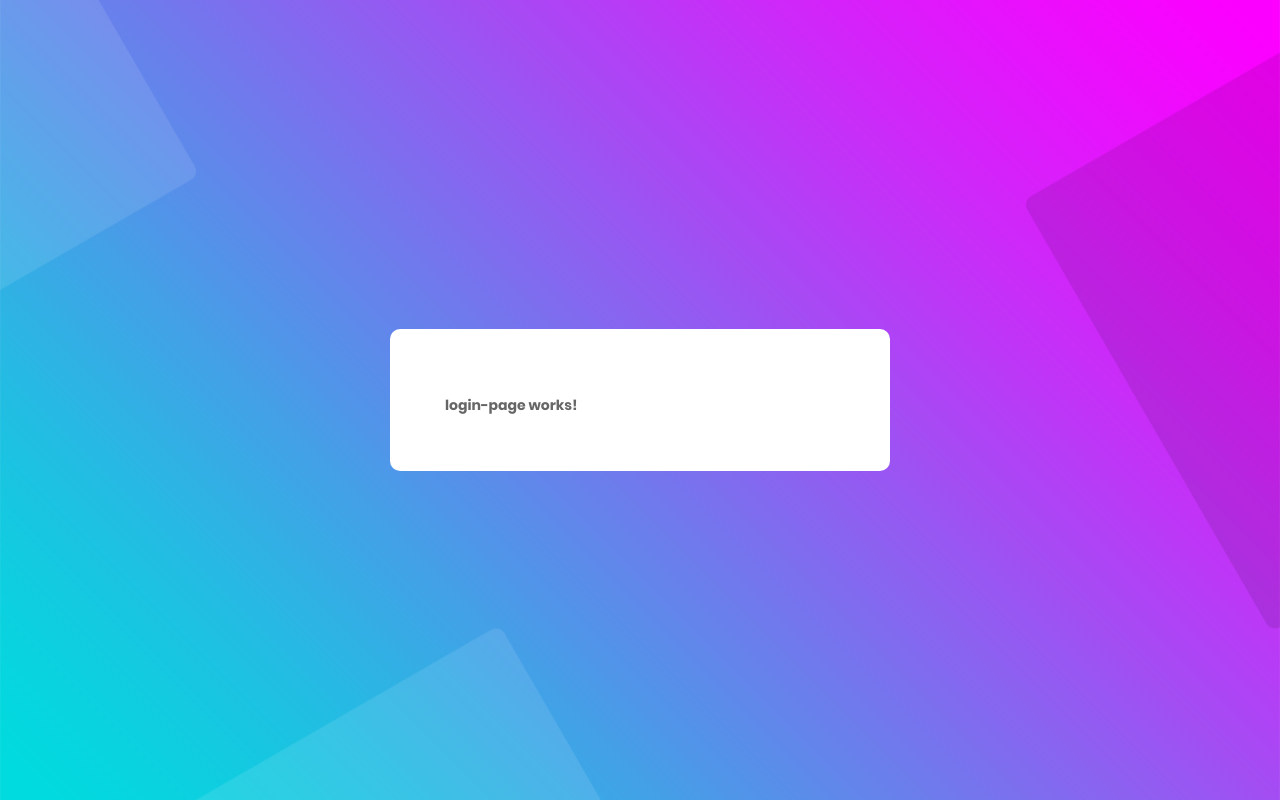
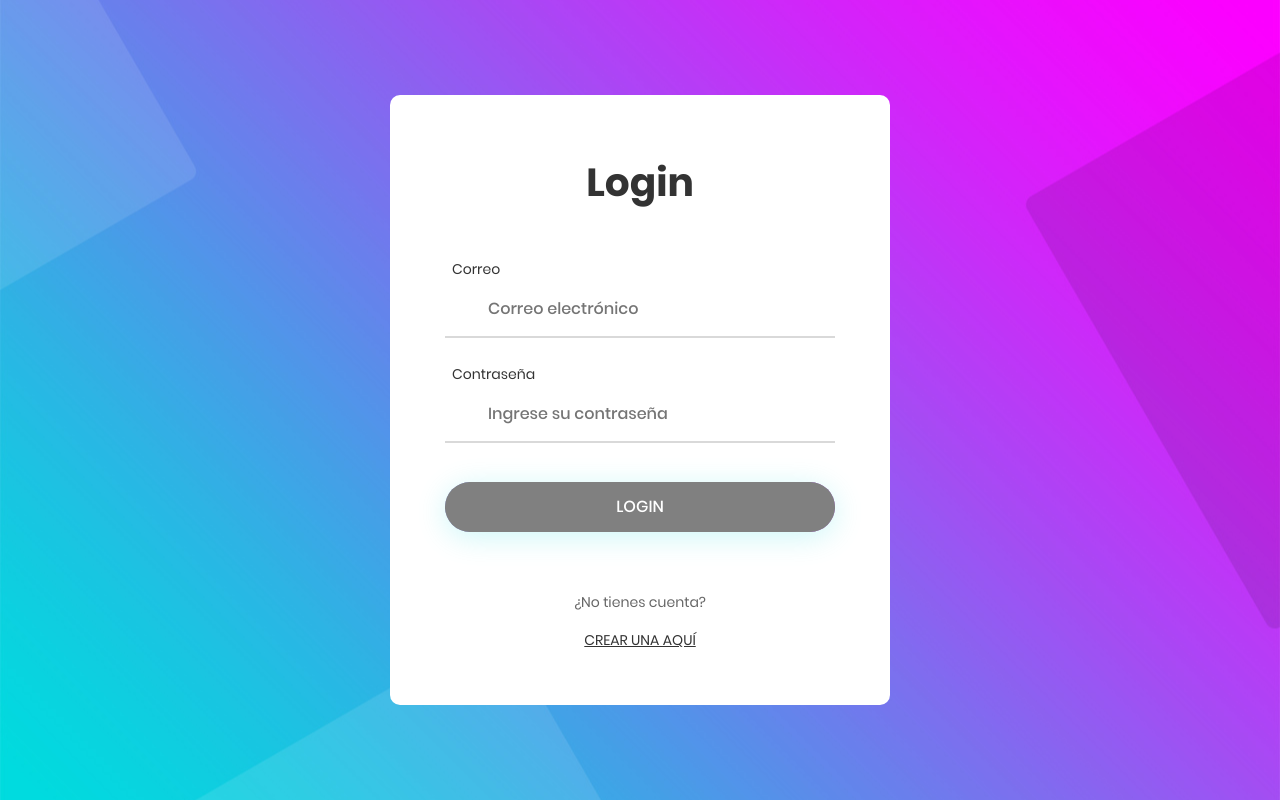
Before and after one commit to josue173/authApp, an Angular app: page /auth/login in a window 1280 px wide. Built offline with nearby package versions, Linux system fonts and the light colour scheme.

Commit message:
feat(auth): login works

```diff
--- a/src/app/auth/pages/login-page/login-page.component.html
+++ b/src/app/auth/pages/login-page/login-page.component.html
@@ -1 +1,51 @@
-<p>login-page works!</p>
+<form
+  class="login100-form"
+  autocomplete="off"
+  [formGroup]="myForm"
+  (ngSubmit)="login()"
+>
+  <span class="login100-form-title p-b-49"> Login </span>
+
+  <div class="wrap-input100 m-b-23">
+    <span class="label-input100">Correo</span>
+    <input
+      class="input100"
+      type="email"
+      formControlName="email"
+      placeholder="Correo electrónico"
+    />
+    <span class="focus-input100"></span>
+  </div>
+
+  <div class="wrap-input100">
+    <span class="label-input100">Contraseña</span>
+    <input
+      class="input100"
+      formControlName="password"
+      type="password"
+      placeholder="Ingrese su contraseña"
+    />
+    <span class="focus-input100"></span>
+  </div>
+
+  <div class="text-right p-t-8 p-b-31"></div>
+
+  <div class="container-login100-form-btn">
+    <div class="wrap-login100-form-btn">
+      <div class="login100-form-bgbtn"></div>
+      <button
+        class="login100-form-btn"
+        type="submit"
+        [disabled]="myForm.invalid"
+      >
+        Login
+      </button>
+    </div>
+  </div>
+
+  <div class="flex-col-c p-t-60">
+    <span class="txt1 p-b-17"> ¿No tienes cuenta? </span>
+
+    <a routerLink="/auth/register" class="txt2"> Crear una aquí </a>
+  </div>
+</form>
--- a/src/app/auth/pages/login-page/login-page.component.ts
+++ b/src/app/auth/pages/login-page/login-page.component.ts
@@ -1,11 +1,21 @@
-import { Component } from '@angular/core';
+import { Component, inject } from '@angular/core';
+import { FormBuilder, FormGroup, Validators } from '@angular/forms';
 
 @Component({
   standalone: false,
 
   templateUrl: './login-page.component.html',
-  styleUrl: './login-page.component.css'
+  styleUrl: './login-page.component.css',
 })
 export class LoginPageComponent {
+  private fb = inject(FormBuilder);
 
+  public myForm: FormGroup = this.fb.group({
+    email: ['', [Validators.required, Validators.email]],
+    password: ['', [Validators.required, Validators.minLength(6)]],
+  });
+
+  login() {
+    console.log(this.myForm.value);
+  }
 }
```
Also changed, not shown: src/app/auth/auth.module.ts (+4 -7 lines), 1 other file (tests, documents, lock files or other folders).
